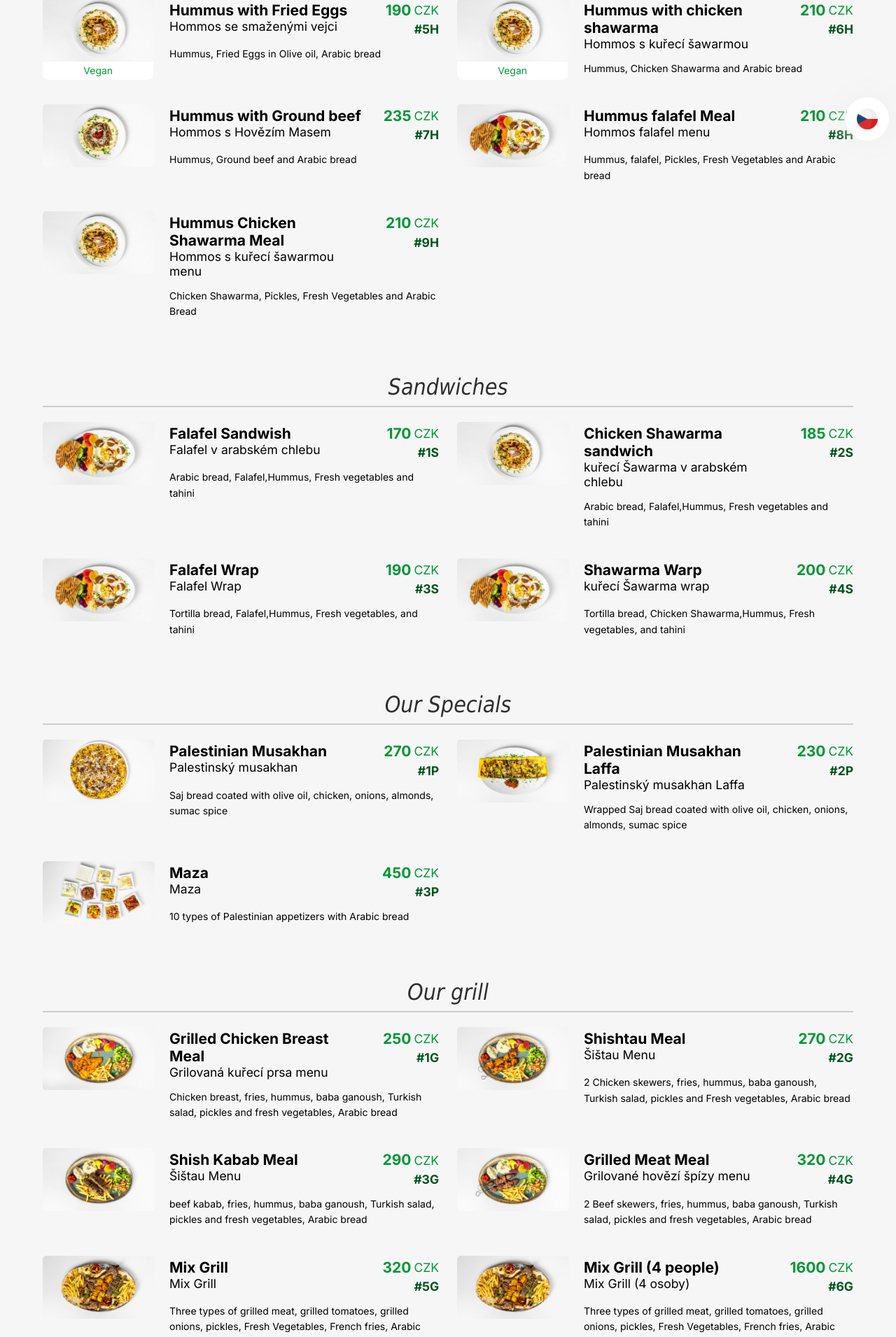
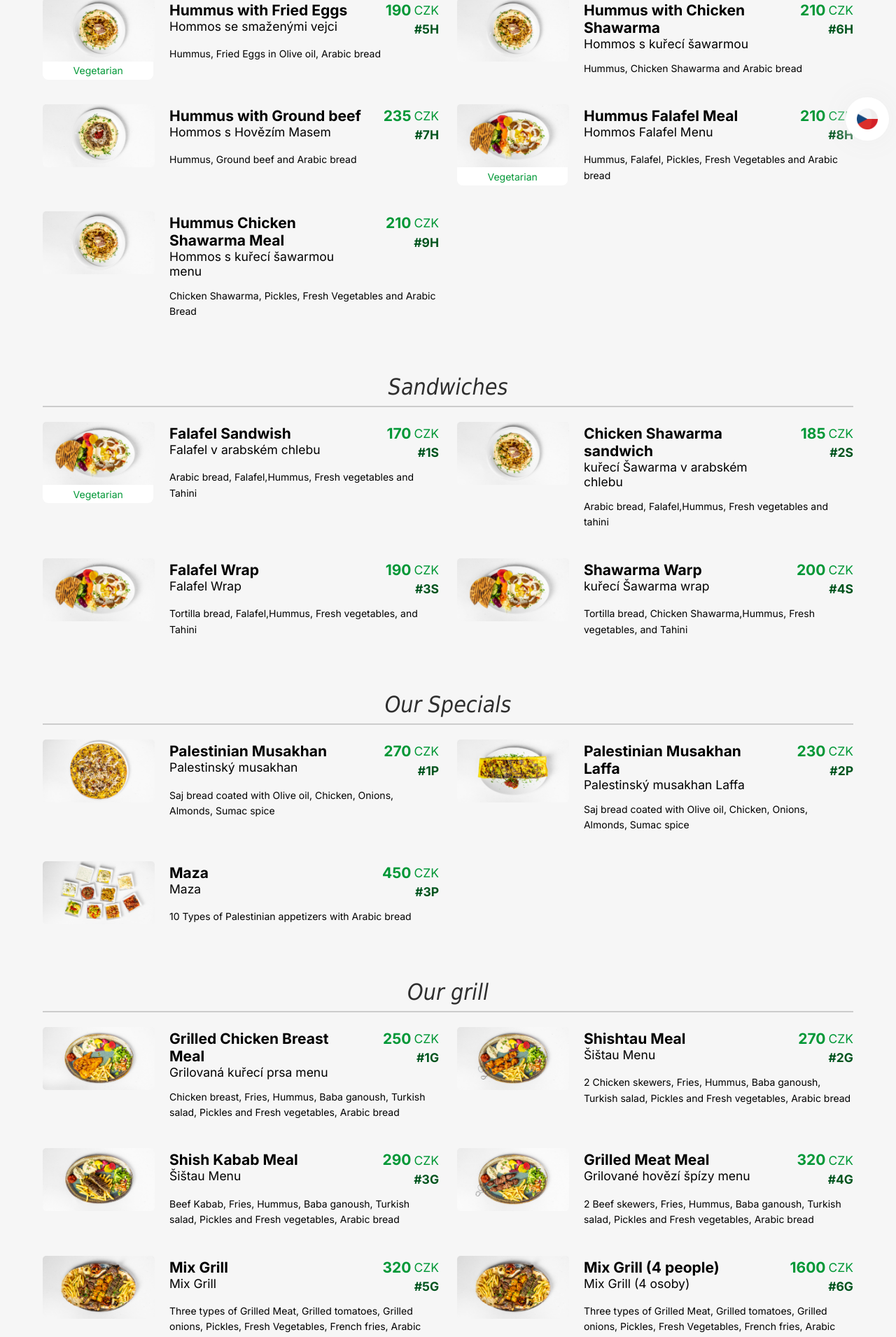
Before and after one commit to beshoyrmansour/the-olive-branch-resturant-menu, a Next.js app: page / in a window 1280 px wide. Shown: the part 589-2500 px from the top of the page at 70% size. Built offline with nearby package versions, Linux system fonts and the light colour scheme; a web font is replaced by a local one.

Commit message:
changed vegan to vegiterian+ minor casing fixes

```diff
--- a/pages/index.tsx
+++ b/pages/index.tsx
@@ -48,7 +48,7 @@ export default function Home({ data }: { data: MenuItem[] }) {
                     width={1000}
                     height={1000}
                     priority />
-                  {item.isVegan && <span className={styles.vegan}>{lang === 'en' ? 'Vegan' : 'Veganské'}</span>}
+                  {item.isVegan && <span className={styles.vegan}>{lang === 'en' ? 'Vegetarian' : 'Vegetariánský'}</span>}
                 </div>
                 {/* <h3 className={styles.order_nummber}>#{item.number}</h3> */}
                 <div className={styles.menu_item_text}>
--- a/public/data.json
+++ b/public/data.json
@@ -6,7 +6,7 @@
     "en_description": "Hummus and Arabic bread",
     "cz_description": "Hommos, arabský chléb",
     "price": "120",
-    "cz_name": "Hommos s arabským chlebem",
+    "cz_name": "Hommos s Arabským Chlebem",
     "en_name": "Hummus with Arabic bread",
     "img": "Humus musabaha.jpg",
     "isVegan": true
@@ -39,7 +39,7 @@
     "id": "004",
     "number": "4H",
     "category": "0",
-    "en_description": "fava beans, Olive oil, pickles, Fresh vegetables, and Arabic bread",
+    "en_description": "Fava beans, Olive oil, Pickles, Fresh vegetables, and Arabic bread",
     "cz_description": "Vařené fava fazole, Olivový olej, Nakládaná a čerstvá zelenina, Arabský chléb",
     "price": "190",
     "cz_name": "Foul mdamas Menu",
@@ -67,9 +67,9 @@
     "cz_description": "Hommos, Kuřecí Shawarma, Arabský chléb",
     "price": "210",
     "cz_name": "Hommos s kuřecí šawarmou",
-    "en_name": "Hummus with chicken shawarma",
+    "en_name": "Hummus with Chicken Shawarma",
     "img": "Humus s kurecim.jpg",
-    "isVegan": true
+    "isVegan": false
   },
   {
     "id": "007",
@@ -80,40 +80,44 @@
     "price": "235",
     "cz_name": "Hommos s Hovězím Masem",
     "en_name": "Hummus with Ground beef",
-    "img": "Humus s hovezim.jpg"
+    "img": "Humus s hovezim.jpg",
+    "isVegan": false
   },
   {
     "id": "008",
     "number": "8H",
     "category": "0",
-    "en_description": "Hummus, falafel, Pickles, Fresh Vegetables and Arabic bread",
-    "cz_description": "Hommos, falafel, nakládaná a čerstvá zelenina, arabský chléb",
+    "en_description": "Hummus, Falafel, Pickles, Fresh Vegetables and Arabic bread",
+    "cz_description": "Hommos, Falafel, Nakládaná a čerstvá zelenina, Arabský Chléb",
     "price": "210",
-    "cz_name": "Hommos falafel menu",
-    "en_name": "Hummus falafel Meal",
-    "img": "Humus falafel.jpg"
+    "cz_name": "Hommos Falafel Menu",
+    "en_name": "Hummus Falafel Meal",
+    "img": "Humus falafel.jpg",
+    "isVegan": true
   },
   {
     "id": "009",
     "number": "9H",
     "category": "0",
     "en_description": "Chicken Shawarma, Pickles, Fresh Vegetables and Arabic Bread",
-    "cz_description": "Hommos, kuřecí šawarmou, nakládaná a čerstvá zelenina, arabský chléb",
+    "cz_description": "Hommos, Kuřecí šawarmou, Nakládaná a čerstvá zelenina, Arabský Chléb",
     "price": "210",
     "cz_name": "Hommos s kuřecí šawarmou menu",
     "en_name": "Hummus Chicken Shawarma Meal",
-    "img": "Humus s kurecim.jpg"
+    "img": "Humus s kurecim.jpg",
+    "isVegan": false
   },
   {
     "id": "010",
     "number": "1S",
     "category": "1",
-    "en_description": "Arabic bread, Falafel,Hummus, Fresh vegetables and tahini",
-    "cz_description": "Arabský chléb, falafel, hummus, mix zelenina, tehina",
+    "en_description": "Arabic bread, Falafel,Hummus, Fresh vegetables and Tahini",
+    "cz_description": "Arabský chléb, Falafel, Hummus, mix zelenina, Tehina",
     "price": "170",
     "cz_name": "Falafel v arabském chlebu",
     "en_name": "Falafel Sandwish",
-    "img": "Humus falafel.jpg"
+    "img": "Humus falafel.jpg",
+    "isVegan": true
   },
   {
     "id": "011",
@@ -130,8 +134,8 @@
     "id": "012",
     "number": "3S",
     "category": "1",
-    "en_description": "Tortilla bread, Falafel,Hummus, Fresh vegetables, and tahini",
-    "cz_description": "Tortilla, falafel, hummus, mix zelenina, tehina",
+    "en_description": "Tortilla bread, Falafel,Hummus, Fresh vegetables, and Tahini",
+    "cz_description": "Tortilla, Falafel, Hummus, mix zelenina, Tehina",
     "price": "190",
     "cz_name": "Falafel Wrap",
     "en_name": "Falafel Wrap",
@@ -141,8 +145,8 @@
     "id": "013",
     "number": "4S",
     "category": "1",
-    "en_description": "Tortilla bread, Chicken Shawarma,Hummus, Fresh vegetables, and tahini",
-    "cz_description": "Tortilla, kuřecí šawarma, hummus mix zelenina, tehina",
+    "en_description": "Tortilla bread, Chicken Shawarma,Hummus, Fresh vegetables, and Tahini",
+    "cz_description": "Tortilla, Kuřecí šawarma, Hummus, Mix zelenina, Tehina",
     "price": "200",
     "cz_name": "kuřecí Šawarma wrap",
     "en_name": "Shawarma Warp",
@@ -152,8 +156,8 @@
     "id": "014",
     "number": "1P",
     "category": "2",
-    "en_description": "Saj bread coated with olive oil, chicken, onions, almonds, sumac spice",
-    "cz_description": "Domácí tortilla, cibule s olivovým olejem, kuřecí maso, pražené mandle, koření sumak",
+    "en_description": "Saj bread coated with Olive oil, Chicken, Onions, Almonds, Sumac spice",
+    "cz_description": "Domácí tortilla, cibule s Olivovým olejem, Kuřecí maso, Pražené mandle, Koření sumak",
     "price": "270",
     "cz_name": "Palestinský musakhan",
     "en_name": "Palestinian Musakhan",
@@ -163,8 +167,8 @@
     "id": "015",
     "number": "2P",
     "category": "2",
-    "en_description": "Wrapped Saj bread coated with olive oil, chicken, onions, almonds, sumac spice",
-    "cz_description": "Obalená Domácí tortilla, cibule s olivovým olejem, kuřecí maso, pražené mandle, koření sumak",
+    "en_description": "Saj bread coated with Olive oil, Chicken, Onions, Almonds, Sumac spice",
+    "cz_description": "Obalená Domácí tortilla, cibule s Olivovým olejem, Kuřecí maso, Pražené mandle, Koření sumak",
     "price": "230",
     "cz_name": "Palestinský musakhan Laffa",
     "en_name": "Palestinian Musakhan Laffa",
@@ -174,8 +178,8 @@
     "id": "016",
     "number": "3P",
     "category": "2",
-    "en_description": "10 types of Palestinian appetizers with Arabic bread",
-    "cz_description": "10 druhů palestinský chuťovek , Arabský chléb",
+    "en_description": "10 Types of Palestinian appetizers with Arabic bread",
+    "cz_description": "10 Druhů Palestinský chuťovek , Arabský chléb",
     "price": "450",
     "cz_name": "Maza",
     "en_name": "Maza",
@@ -185,8 +189,8 @@
     "id": "017",
     "number": "1G",
     "category": "3",
-    "en_description": "Chicken breast, fries, hummus, baba ganoush, Turkish salad, pickles and fresh vegetables, Arabic bread",
-    "cz_description": "Kuřecí prsa, hranolky, hummus, baba ganuš, turecký salát, nakládaná a čerstvá zelenina, arabský chléb",
+    "en_description": "Chicken breast, Fries, Hummus, Baba ganoush, Turkish salad, Pickles and Fresh vegetables, Arabic bread",
+    "cz_description": "Kuřecí prsa, Hranolky, Hommos, Baba ganuš, Turecký salát, Nakládaná a čerstvá zelenina, Arabský chléb",
     "price": "250",
     "cz_name": "Grilovaná kuřecí prsa menu",
     "en_name": "Grilled Chicken Breast Meal",
@@ -196,8 +200,8 @@
     "id": "018",
     "number": "2G",
     "category": "3",
-    "en_description": "2 Chicken skewers, fries, hummus, baba ganoush, Turkish salad, pickles and Fresh vegetables, Arabic bread",
-    "cz_description": "2 Kuřecí špízy, hranolky, hummus, baba ganuš, turecký salát, nakládaná a čerstvá zelenina, arabský chléb",
+    "en_description": "2 Chicken skewers, Fries, Hummus, Baba ganoush, Turkish salad, Pickles and Fresh vegetables, Arabic bread",
+    "cz_description": "2 Kuřecí špízy, Hranolky, Hommos, Baba ganuš, Turecký salát, Nakládaná a čerstvá zelenina, Arabský chléb",
     "price": "270",
     "cz_name": "Šištau Menu",
     "en_name": "Shishtau Meal",
@@ -207,8 +211,8 @@
     "id": "019",
     "number": "3G",
     "category": "3",
-    "en_description": "beef kabab, fries, hummus, baba ganoush, Turkish salad, pickles and fresh vegetables, Arabic bread",
-    "cz_description": "hovězí kabab, hranolky, hummus, baba ganuš, turecký salát, nakládaná a čerstvá zelenina, arabský chléb",
+    "en_description": "Beef Kabab, Fries, Hummus, Baba ganoush, Turkish salad, Pickles and Fresh vegetables, Arabic bread",
+    "cz_description": "Hovězí kabab, Hranolky, Hommos, Baba ganuš, Turecký salát, Nakládaná a čerstvá zelenina, Arabský chléb",
     "price": "290",
     "cz_name": "Šištau Menu",
     "en_name": "Shish Kabab Meal",
@@ -218,8 +222,8 @@
     "id": "020",
     "number": "4G",
     "category": "3",
-    "en_description": "2 Beef skewers, fries, hummus, baba ganoush, Turkish salad, pickles and fresh vegetables, Arabic bread",
-    "cz_description": "2 Hovězí špízy, hranolky, hummus, baba ganuš, turecký salát, nakládaná a čerstvá zelenina, arabský chléb",
+    "en_description": "2 Beef skewers, Fries, Hummus, Baba ganoush, Turkish salad, Pickles and Fresh vegetables, Arabic bread",
+    "cz_description": "2 Hovězí špízy, Hranolky, Hommos, Baba ganuš, Turecký salát, Nakládaná a čerstvá zelenina, Arabský chléb",
     "price": "320",
     "cz_name": "Grilované hovězí špízy menu",
     "en_name": "Grilled Meat Meal",
@@ -229,8 +233,8 @@
     "id": "021",
     "number": "5G",
     "category": "3",
-    "en_description": "Three types of grilled meat, grilled tomatoes, grilled onions, pickles, Fresh Vegetables, French fries, Arabic bread",
-    "cz_description": "Tři druhy grilováného masa, grilovaná rajčata, grilovaná cibule, nakládaná a čerstvá zelenina, hranolky, arabský chléb",
+    "en_description": "Three types of Grilled Meat, Grilled tomatoes, Grilled onions, Pickles, Fresh Vegetables, French fries, Arabic bread",
+    "cz_description": "Tři druhy Grilováného Masa, Grilovaná rajčata, Grilovaná cibule, Nakládaná a čerstvá zelenina, Hranolky, Arabský chléb",
     "price": "320",
     "cz_name": "Mix Grill",
     "en_name": "Mix Grill",
@@ -240,8 +244,8 @@
     "id": "022",
     "number": "6G",
     "category": "3",
-    "en_description": "Three types of grilled meat, grilled tomatoes, grilled onions, pickles, Fresh Vegetables, French fries, Arabic bread, Maza, hummus, Fatush Salad",
-    "cz_description": "Tři druhy grilováného masa, grilovaná rajčata, grilovaná cibule, nakládaná a čerstvá zelenina, hranolky, arabský chléb, Maza, Hommos, Salát fatúš",
+    "en_description": "Three types of Grilled Meat, Grilled tomatoes, Grilled onions, Pickles, Fresh Vegetables, French fries, Arabic bread, Maza, Hummus, Fatush Salad",
+    "cz_description": "Tři druhy Grilováného Masa, Grilovaná rajčata, Grilovaná cibule, Nakládaná a čerstvá zelenina, Hranolky, Arabský chléb, Maza, Hommos, Salát fatúš",
     "price": "1600",
     "cz_name": "Mix Grill (4 osoby)",
     "en_name": "Mix Grill (4 people)",
```
